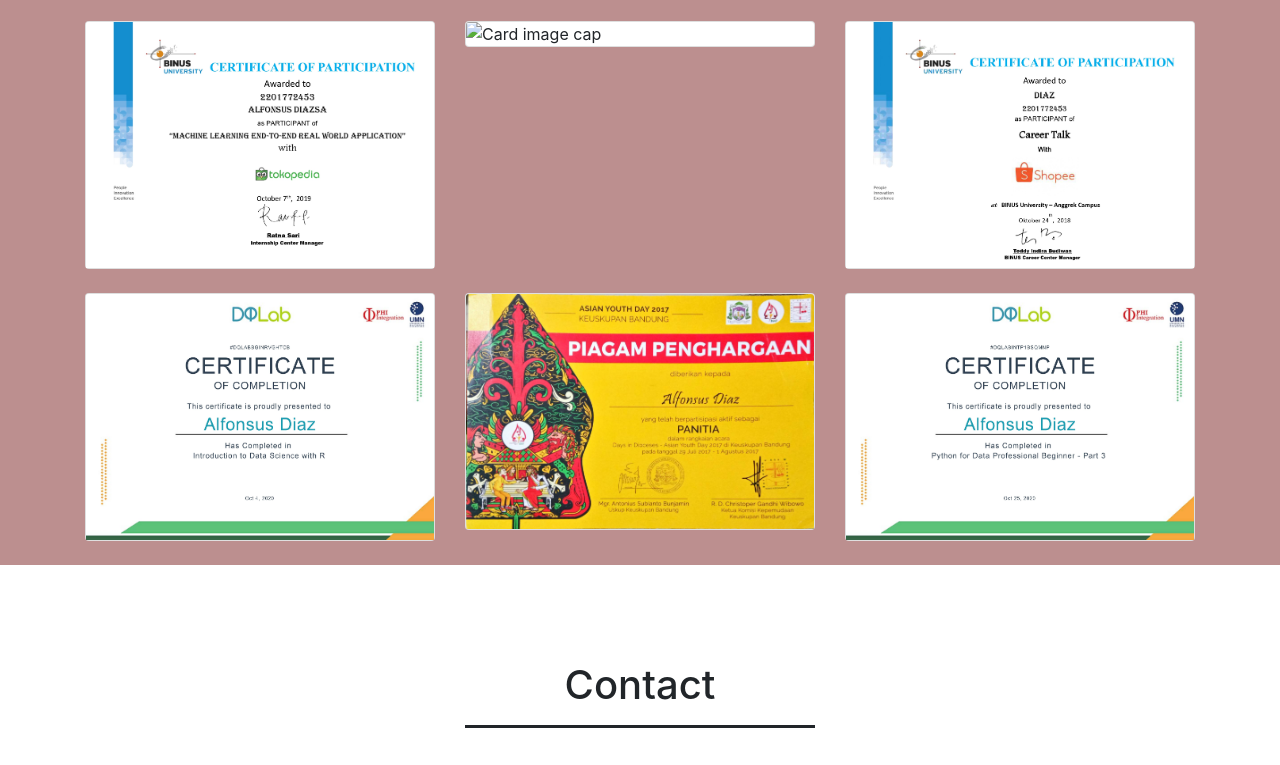
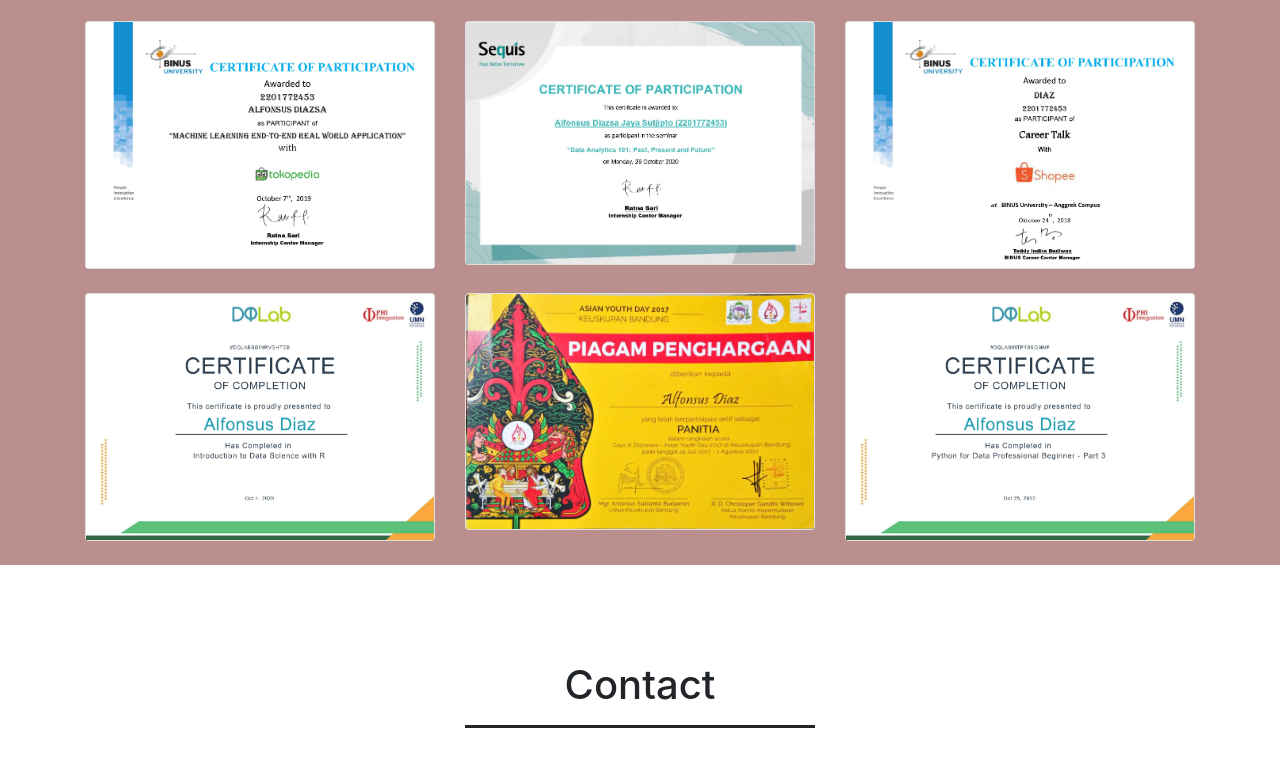
Before and after one commit to AlfonsusDiaz/AlfonsusDiaz.github.io, a plain HTML site: page index.html in a window 1280 px wide. Shown: the part 3759-4524 px from the top of the page. Drawn offline with nearby package versions, Linux system fonts and the light colour scheme.

Commit message:
Update index.html

```diff
--- a/index.html
+++ b/index.html
@@ -219,7 +219,7 @@
           </div>
           <div class="col-md mb-4">
             <div class="card">
-              <img class="card-img-top" src="image/certificate/8new.jpg" alt="Card image cap">
+              <img class="card-img-top" src="image/certificate/5.jpg" alt="Card image cap">
             </div>
           </div>
 
```
